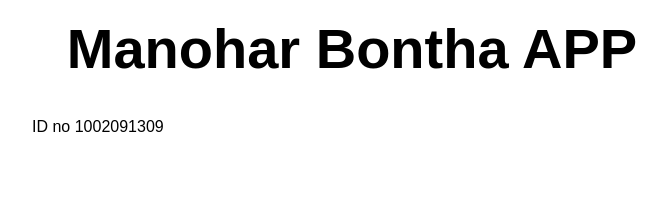
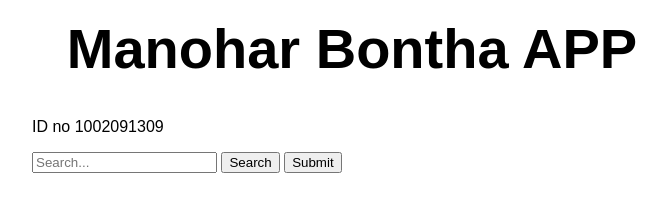
Before and after one commit to Manohar-Bontha-3001/CSE-6332, a website: page src/index.html in a window 1280 px wide. Shown: the part 342-554 px from the top of the page, without its empty margins (288-955 px from the left). Drawn offline with Linux system fonts and the light colour scheme.

Commit message:
Update index.html

```diff
--- a/src/index.html
+++ b/src/index.html
@@ -13,6 +13,9 @@
     <img src="https://manoharbontha3001.blob.core.windows.net/quiz0/dan.jpg?sp=r&st=2024-06-05T21:35:35Z&se=2024-06-06T05:35:35Z&spr=https&sv=2022-11-02&sr=b&sig=S%2FGkcv3bbM1OuDMklELpWY2DgB8F2jQHfzJM9StwqWI%3D" class="center" width="300" height="300">
     <h1>Manohar Bontha APP</h1>
     <p>ID no 1002091309</p>
+    <input type="text" id="search" placeholder="Search...">
+    <button id="searchButton">Search</button>
+    <button id="submitButton">Submit</button>
   </main>
 </body>
 
```
